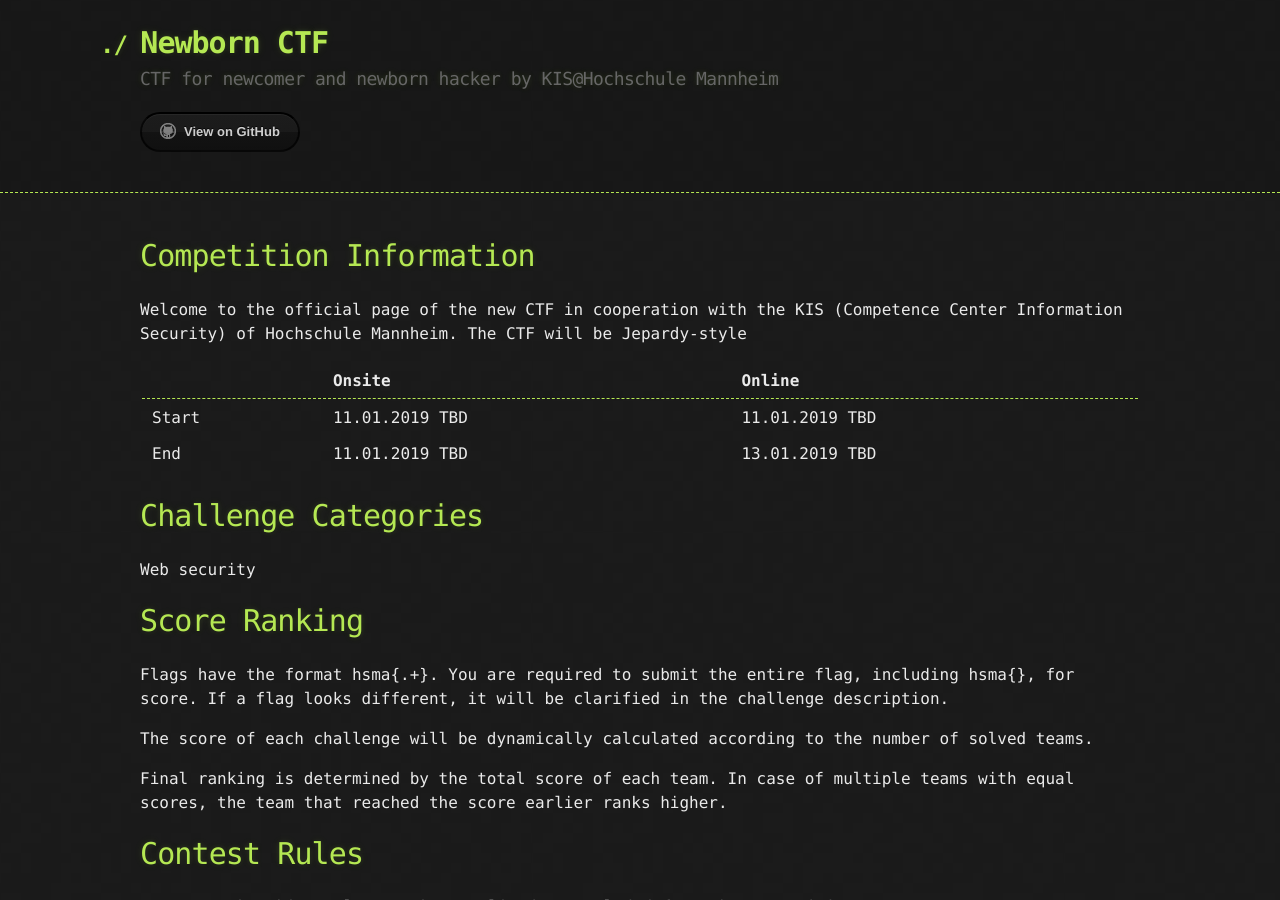
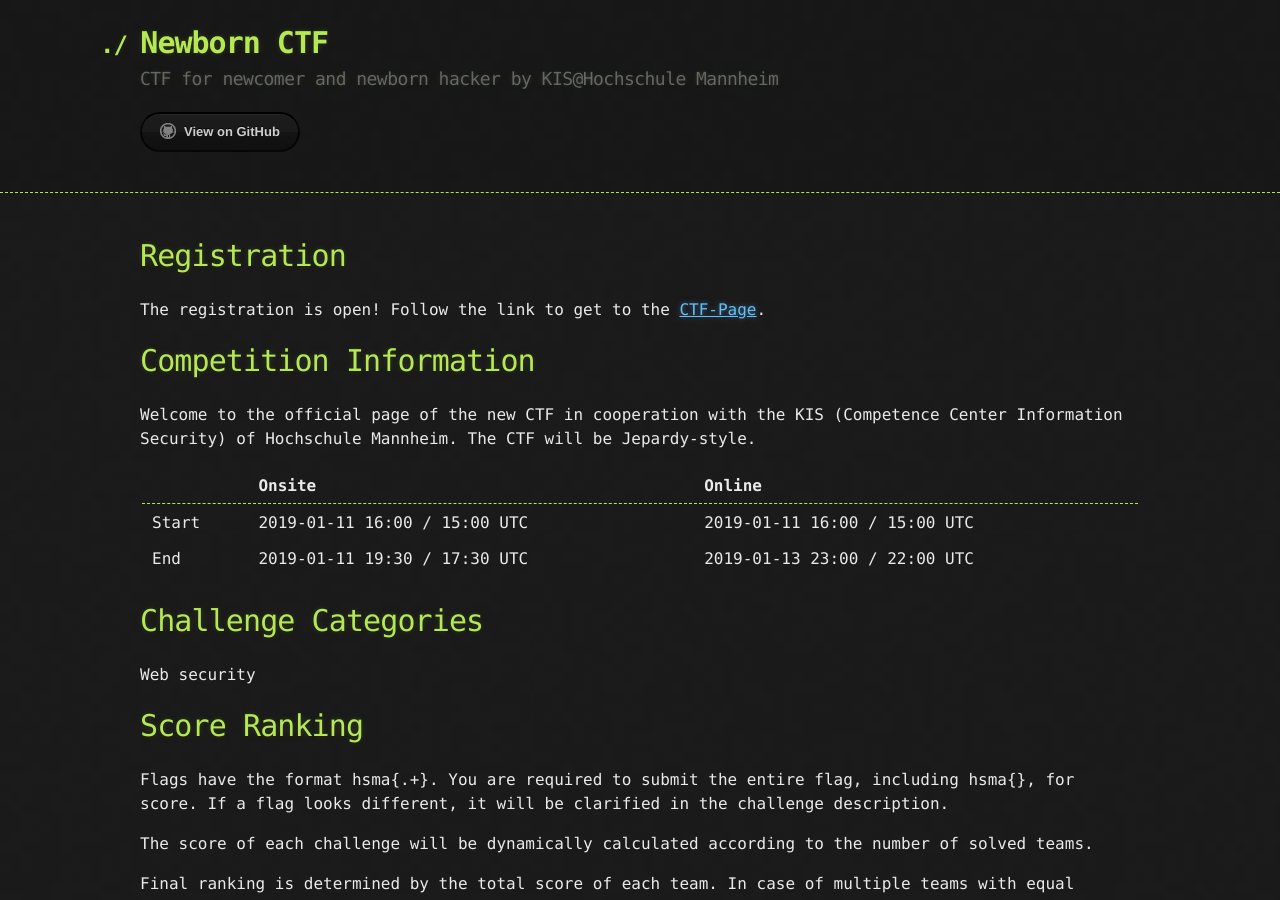
Before and after one commit to Patrick-DE/Patrick-DE.github.io, a Jekyll site: the page built from index.md, in a window 1280 px wide and 900 px high. Built offline with Jekyll 4.4.1, drawn with Linux system fonts in a browser that asks for light colours; our own code applies the rules of GitHub Pages for plain Markdown files.

Commit message:
updated timeinformation

```diff
--- a/index.md
+++ b/index.md
@@ -1,15 +1,18 @@
 ---
 layout: default
 ---
+# Registration
+The registration is open!
+Follow the link to get to the [CTF-Page](https://newborn-ctf.secdud.es/).
 
 # Competition Information
 Welcome to the official page of the new CTF in cooperation with the KIS (Competence Center Information Security) of Hochschule Mannheim.
-The CTF will be Jepardy-style
+The CTF will be Jepardy-style.
 
 |           | Onsite           |  Online         |
 |:----------|:-----------------|:----------------|
-| Start     | 11.01.2019 TBD | 11.01.2019 TBD|
-| End       | 11.01.2019 TBD | 13.01.2019 TBD|
+| Start     | 2019-01-11 16:00 / 15:00 UTC | 2019-01-11 16:00 / 15:00 UTC|
+| End       | 2019-01-11 19:30 / 17:30 UTC | 2019-01-13 23:00 / 22:00 UTC|
 
 
 # Challenge Categories
```
